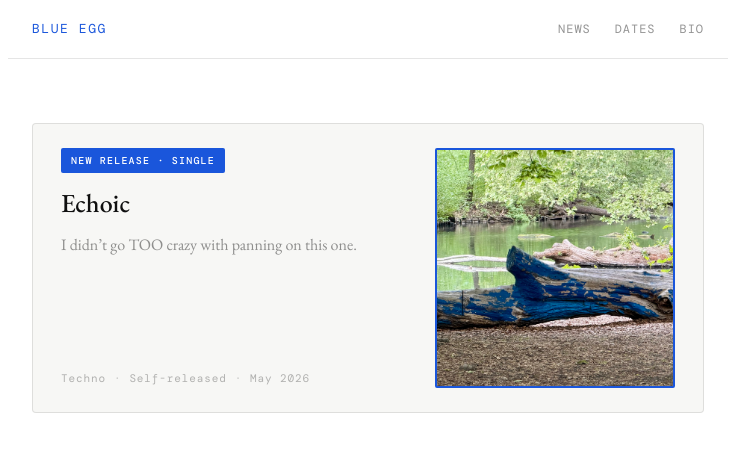
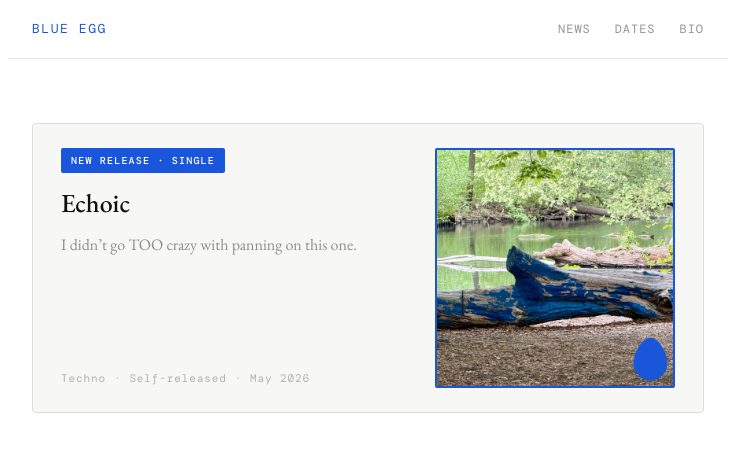
Before and after one commit to grgg/blueegg, a Jekyll site: the page built from _posts/2026-05-22-echoic.md, in a window 1280 px wide. Shown: the top 472 px of the page, without its empty margins (272-1007 px from the left). Built offline with Jekyll 4.4.1, drawn with Linux system fonts in a browser that asks for light colours.

Commit message:
Update Echoic/Placid covers and bio photo
Swap in the new release covers (with the blue egg mark) and a new bio
photo; remove the superseded images.

Co-Authored-By: Claude Opus 4.8 <noreply@anthropic.com>

```diff
--- a/_posts/2026-05-22-echoic.md
+++ b/_posts/2026-05-22-echoic.md
@@ -4,7 +4,7 @@ tag: New Release
 type: Single
 title: Echoic
 date: 2026-05-22
-art: echoic-web.jpeg
+art: EchoicEGGlow.jpg
 genre: Techno
 label: Self-released
 isrc: GBWUL2606752
--- a/index.html
+++ b/index.html
@@ -108,7 +108,7 @@ title: Blue Egg
         <p>He's finally taking music seriously.</p>
       </div>
       <div class="bio-photo-wrap">
-        <img src="{{ '/assets/images/grantone.jpg' | relative_url }}" alt="Grant Goddard lounging in Munich, 2024" class="bio-photo" loading="lazy">
+        <img src="{{ '/assets/images/grantonelow.jpg' | relative_url }}" alt="Grant Goddard lounging in Munich, 2024" class="bio-photo" loading="lazy">
         <p class="bio-caption">Grant Goddard — Munich, 2024</p>
       </div>
     </div>
```
Also changed, not shown: _posts/2026-04-17-placid.md (+1 -1 lines), assets/images/grantone.jpg (deleted), assets/images/grantonelow.jpg (added), assets/images/releases/EchoicEGGlow.jpg (added), assets/images/releases/PlacidEGGlow.jpg (added), assets/images/releases/echoic-web.jpeg (deleted), 1 other file.
